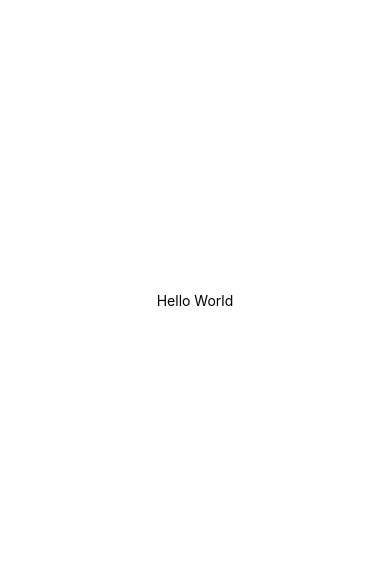
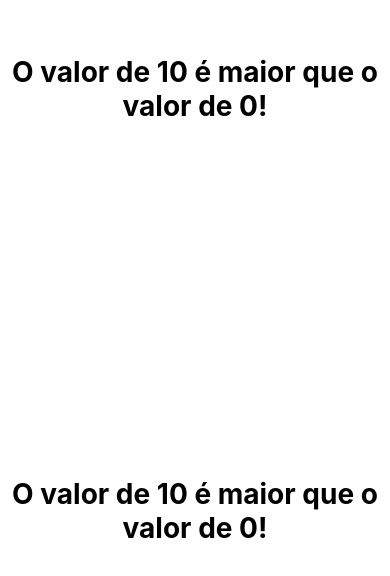
Before and after one commit to MDSLuciano/React-Native, a React Native app: screen / in a window 390 px wide. Shown: the part 122-698 px from the top of the page. Built offline with nearby package versions, Linux system fonts and the light colour scheme.

Commit message:
props in functions

```diff
--- a/src/App.tsx
+++ b/src/App.tsx
@@ -1,20 +1,14 @@
 import { StatusBar } from 'expo-status-bar';
-import { StyleSheet, Text, View } from 'react-native';
+import { View, Text } from 'react-native';
+import { styles } from './components/StyleSheets';
+import MinMax from './components/MinMax';
 
 export default function App() {
   return (
     <View style={styles.container}>
-      <Text>Hello World</Text>
       <StatusBar style="auto" />
+      <MinMax x={10} y={0} />
+      <MinMax x={0} y={10} />
     </View>
   );
 }
-
-const styles = StyleSheet.create({
-  container: {
-    flex: 1,
-    backgroundColor: '#fff',
-    alignItems: 'center',
-    justifyContent: 'center',
-  },
-});
--- /dev/null
+++ b/src/components/MinMax.tsx
@@ -0,0 +1,17 @@
+import React from 'react';
+import { View, Text } from 'react-native';
+
+import { styles } from './StyleSheets';
+
+type MinMaxProps = {
+  x: number,
+  y: number
+}
+
+export default function MinMax({x, y}: MinMaxProps) {
+  return (
+    <View style={styles.container}>
+      <Text style={styles.textBig}>{x > y ? `O valor de ${x} é maior que o valor de ${y}!` : `O valor de ${y} é maior que o valor de ${x}!`}</Text>
+    </View>
+  );
+}
--- /dev/null
+++ b/src/components/StyleSheets.tsx
@@ -0,0 +1,15 @@
+import { StyleSheet } from 'react-native';
+
+export const styles = StyleSheet.create({
+    container: {
+        flex: 1,
+        backgroundColor: '#fff',
+        alignItems: 'center',
+        justifyContent: 'center',
+    },
+    textBig: {
+        fontSize: 28,
+        fontWeight: 'bold',
+        textAlign: 'center',
+    }
+})
```
